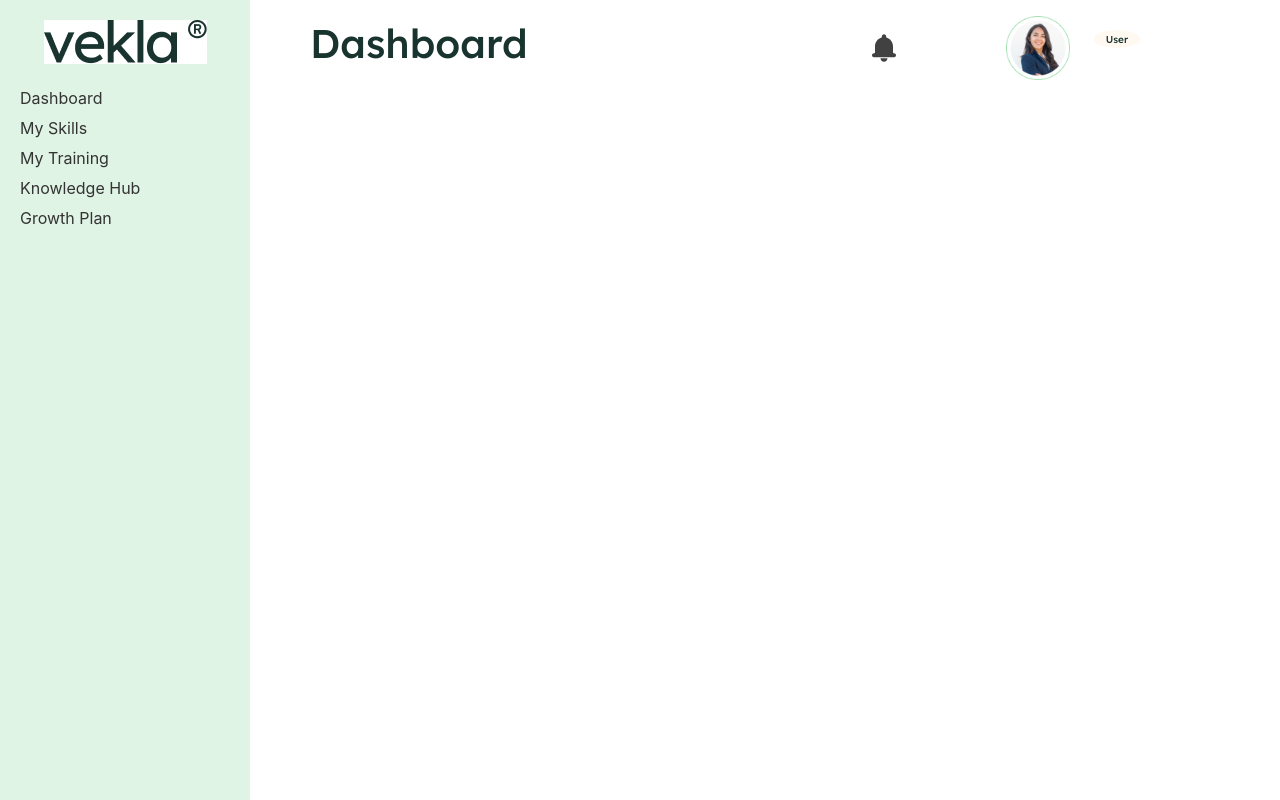
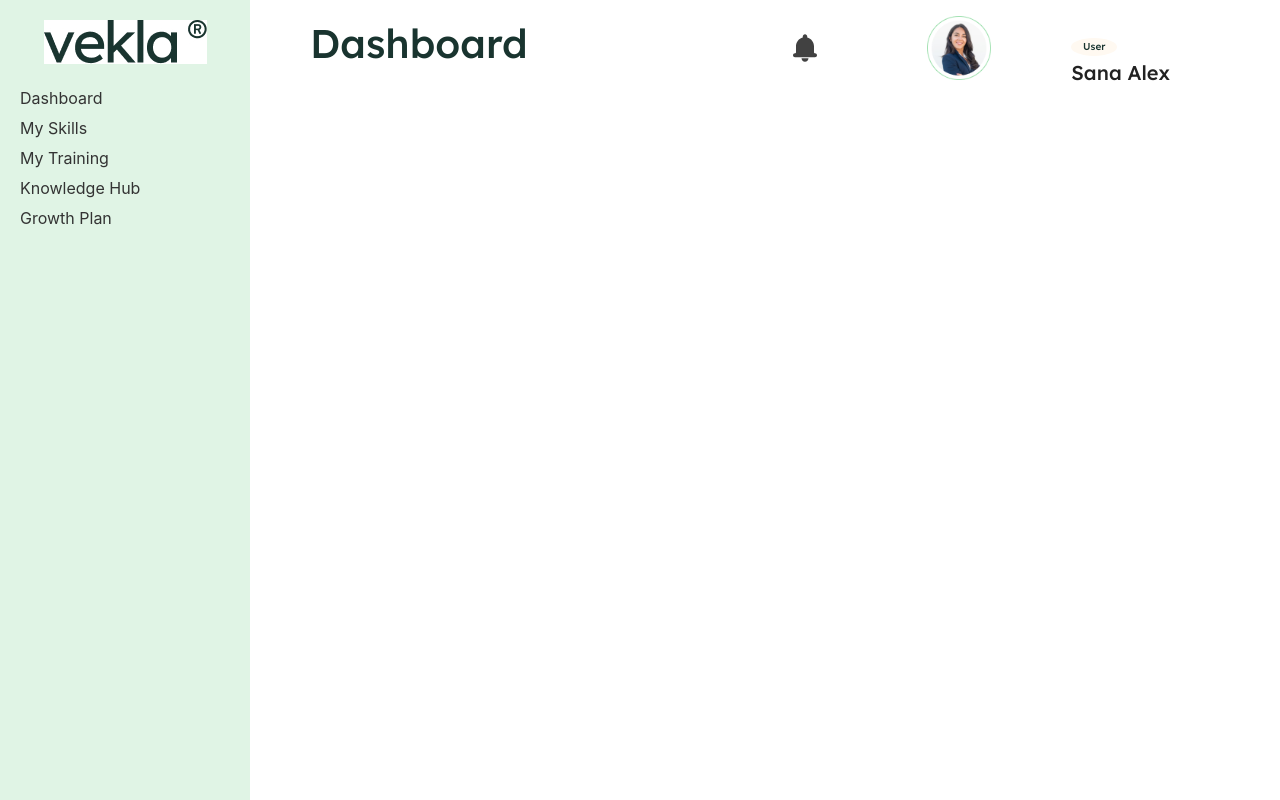
Before and after one commit to corto0406/vekla, a React (Create React App) app: page / in a window 1280 px wide. Built offline with nearby package versions, Linux system fonts and the light colour scheme.

Commit message:
updated header

```diff
--- a/src/components/layouts/Header.css
+++ b/src/components/layouts/Header.css
@@ -65,6 +65,6 @@
 .profile-picture {
   width: 64px;
   height: 64px;
-  margin-right: 190px; /* Increased margin for more space */
+  margin-right: 80px; /* Increased margin for more space */
   margin-top: 40px;
 }
--- a/src/components/layouts/Header.js
+++ b/src/components/layouts/Header.js
@@ -1,8 +1,8 @@
 import React from 'react';
 import './Header.css';
-import notification from '../notification/notification.svg';
-import profile from '../profile/profile.png';
-import Button from '../profile/Button';
+import notificationIcon from '../notification/notification.svg';
+import profileIcon from '../profile/profile.png';
+import Button from '../profile/Button'; // Adjust path as needed
 
 function Header() {
     return (
@@ -12,16 +12,18 @@ function Header() {
                 <ul className="nav-list">
                     <li>
                         <a href="/notification">
-                            <img src={notification} alt="Notification" className="notification-picture" />
+                            <img src={notificationIcon} alt="Notification" className="notification-picture" />
                         </a>
                         <a href="/profile">
-                            <img src={profile} alt="Profile" className="profile-picture" />
+                            <img src={profileIcon} alt="Profile" className="profile-picture" />
                         </a>
-                        <Button User="User" />
+                        <div className="button-container">
+                            <Button User="User" />
+                            <div className="button-info">Sana Alex</div>
+                        </div>
                     </li>
                 </ul>
             </nav>
-
         </header>
     );
 }
--- a/src/components/profile/Button.css
+++ b/src/components/profile/Button.css
@@ -1,3 +1,9 @@
+.button-container {
+    position: relative; /* Position relative to contain the absolute positioning of button and text */
+    display: inline-block; /* Inline block to keep the elements together */
+    margin-right: 20px; /* Optional: Add margin to separate from other elements */
+}
+
 .button {
     width: 46px; /* Match the width of the profile picture */
     height: 18px; /* Match the height of the profile picture */
@@ -9,10 +15,8 @@
     border: none; /* Remove default button border */
     outline: none; /* Remove default focus outline */
     border-radius: 50%; /* Make the button round */
-    position: absolute; /* Position absolutely within its container */
+    position: relative; /* Position relative within the container */
     z-index: 1; /* Place the button above other elements */
-    top: 30px; /* Adjust top position to match the profile picture */
-    right: 140px; /* Adjust right position to match the profile picture */
 }
 
 .button-text {
@@ -20,4 +24,15 @@
     font-size: 10px; /* Font size */
     font-weight: normal; /* Font weight */
     font-family: 'Lexend Deca', sans-serif; /* Font family */
+
 }
+
+.button-info {
+    color: #222222; /* Text color */
+    font-size: 20px; /* Font size */
+    font-weight: 500; /* Font weight */
+    font-family: 'Lexend Deca', sans-serif; /* Font family */
+    margin-top: 2px; /* Space between button and info text */
+    text-align: center; /* Center text */
+    margin-right: 70px;
+}
--- a/src/components/profile/Button.js
+++ b/src/components/profile/Button.js
@@ -1,10 +1,13 @@
 import React from 'react';
 import './Button.css';
 
-function Button({ User }) {
+function Button({ User, ButtonInfo }) {
     return (
-        <div className="button">
-           <span className="button-text">{User}</span>
+        <div className="button-container">
+            <div className="button">
+                <span className="button-text">{User}</span>
+            </div>
+            <div className="button-info">{ButtonInfo}</div>
         </div>
     );
 }
```
